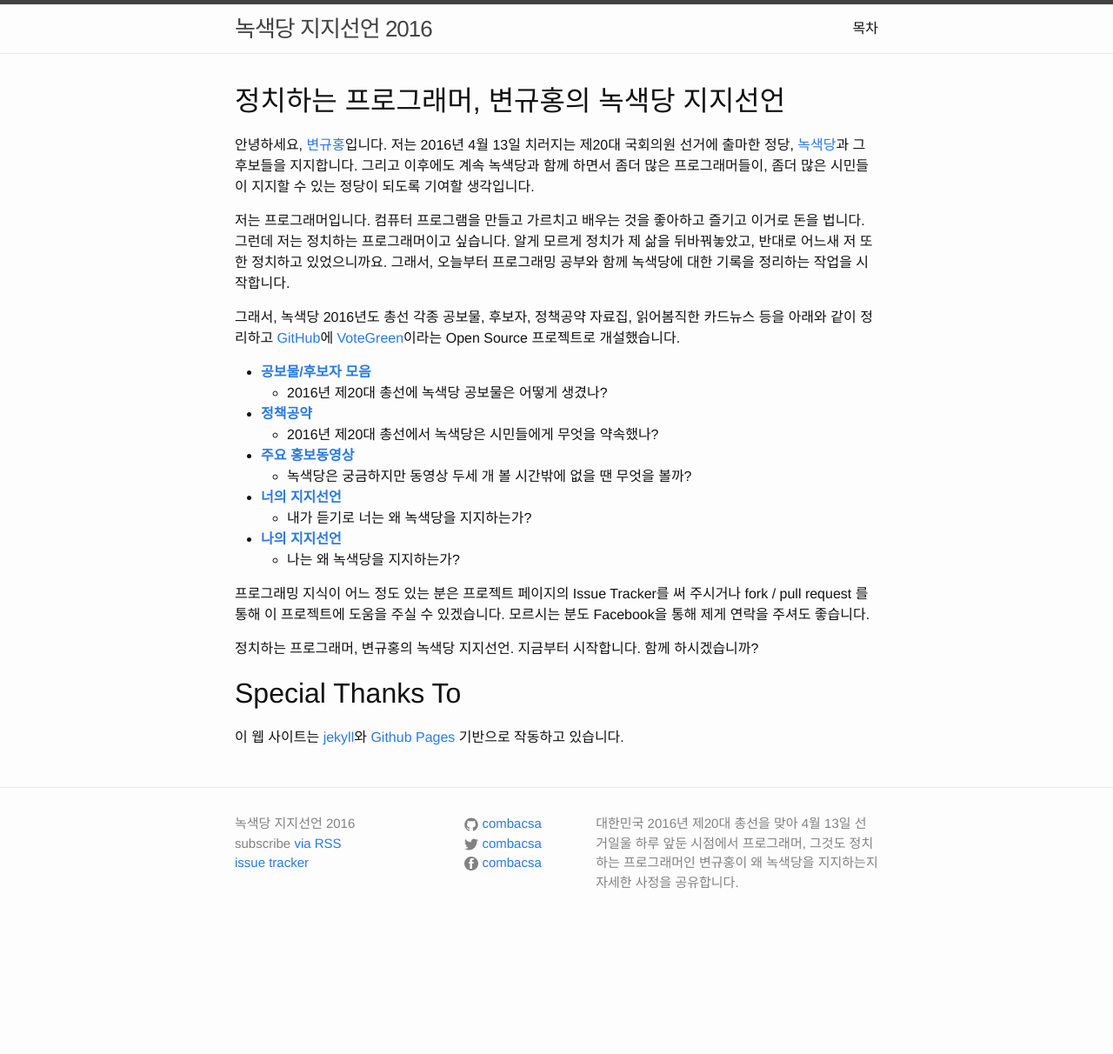
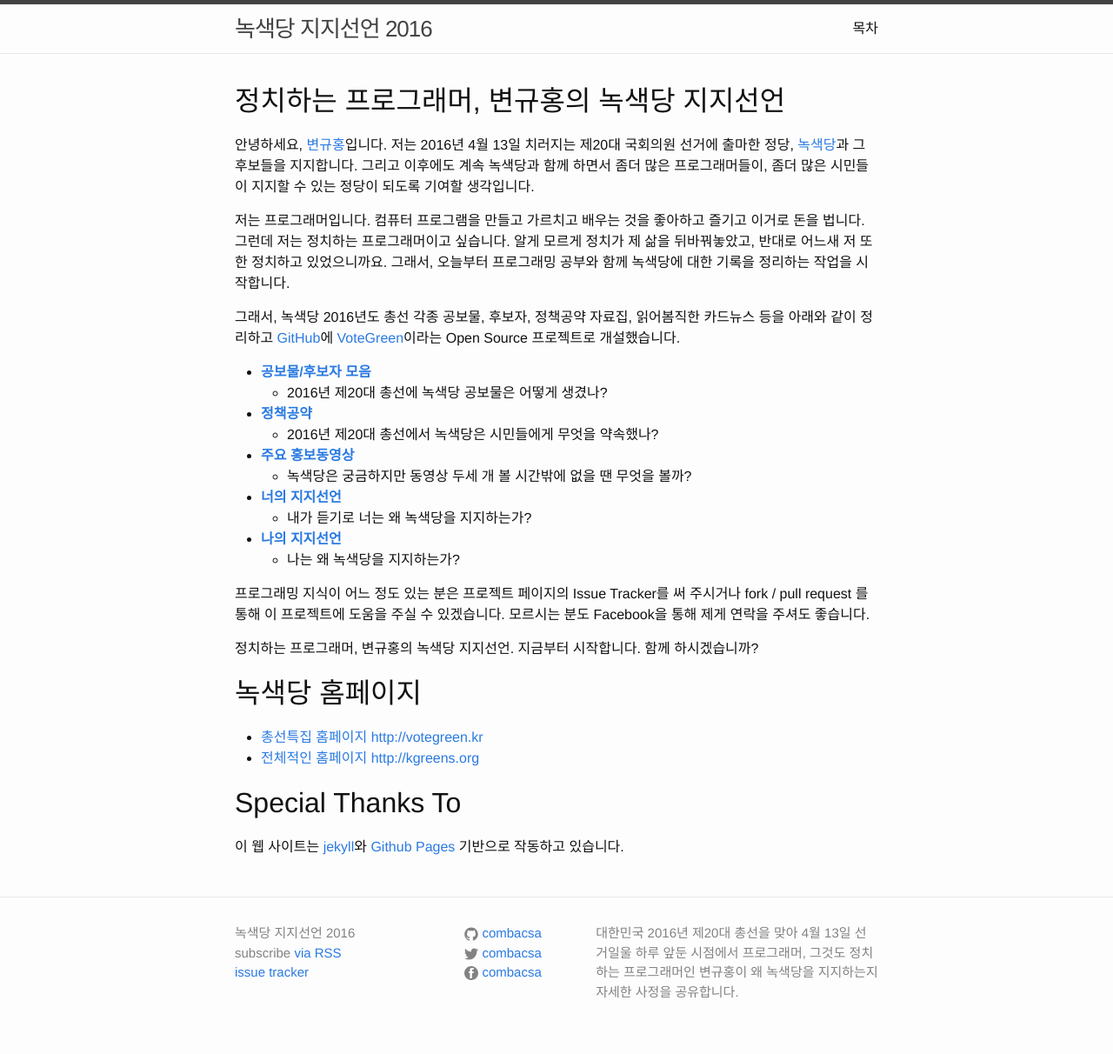
Before and after one commit to roupkk/votegreen, a Jekyll site: the page built from index.md, in a window 1280 px wide. Shown: the whole page at 87% size. Built offline with Jekyll 4.4.1, drawn with Linux system fonts in a browser that asks for light colours; before the commit the page ends 1086 px from its top, so only the background shows below that.

Commit message:
마지막 수정

```diff
--- a/index.md
+++ b/index.md
@@ -26,6 +26,11 @@ permalink: /
 
 정치하는 프로그래머, 변규홍의 녹색당 지지선언. 지금부터 시작합니다. 함께 하시겠습니까?
 
+# 녹색당 홈페이지
+
+* [총선특집 홈페이지 http://votegreen.kr](http://votegreen.kr)
+* [전체적인 홈페이지 http://kgreens.org](http://kgreens.org)
+
 # Special Thanks To
 
 이 웹 사이트는 [jekyll](https://github.com/jekyll/jekyll)와 [Github Pages](http://github.io) 기반으로 작동하고 있습니다.
--- a/list.html
+++ b/list.html
@@ -5,6 +5,10 @@ permalink: /list/
 ---
 
 <h2><a class="post-link" href="{{ site.baseurl }}/">첫 화면으로 가기</a></h2>
+
+<h2><a class="post-link" href="http://votegreen.kr">녹색당 총선특집 홈페이지</a></h2>
+
+<h2><a class="post-link" href="http://kgreens.org">녹색당 전체적인 홈페이지</a></h2>
 
 <div class="home">
 
```
Also changed, not shown: _posts/2016-04-12-내가-듣기로-너는-왜-녹색당을-지지하는가.markdown (+8 -0 lines), 3 other files.
